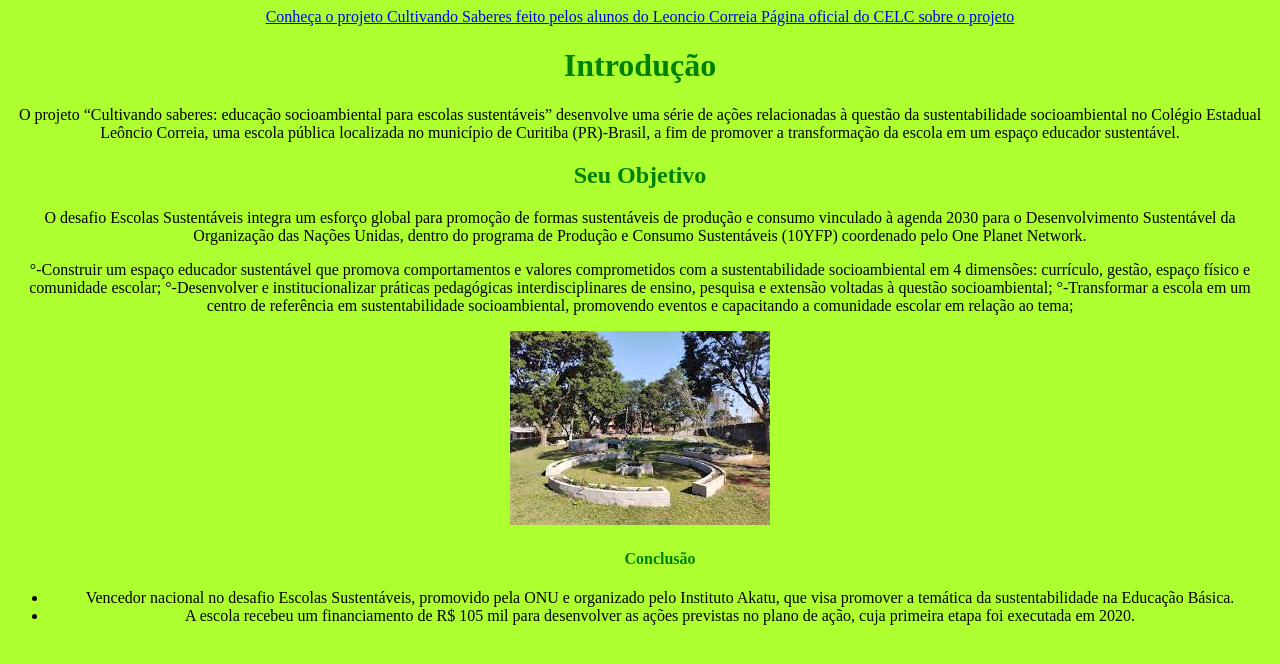
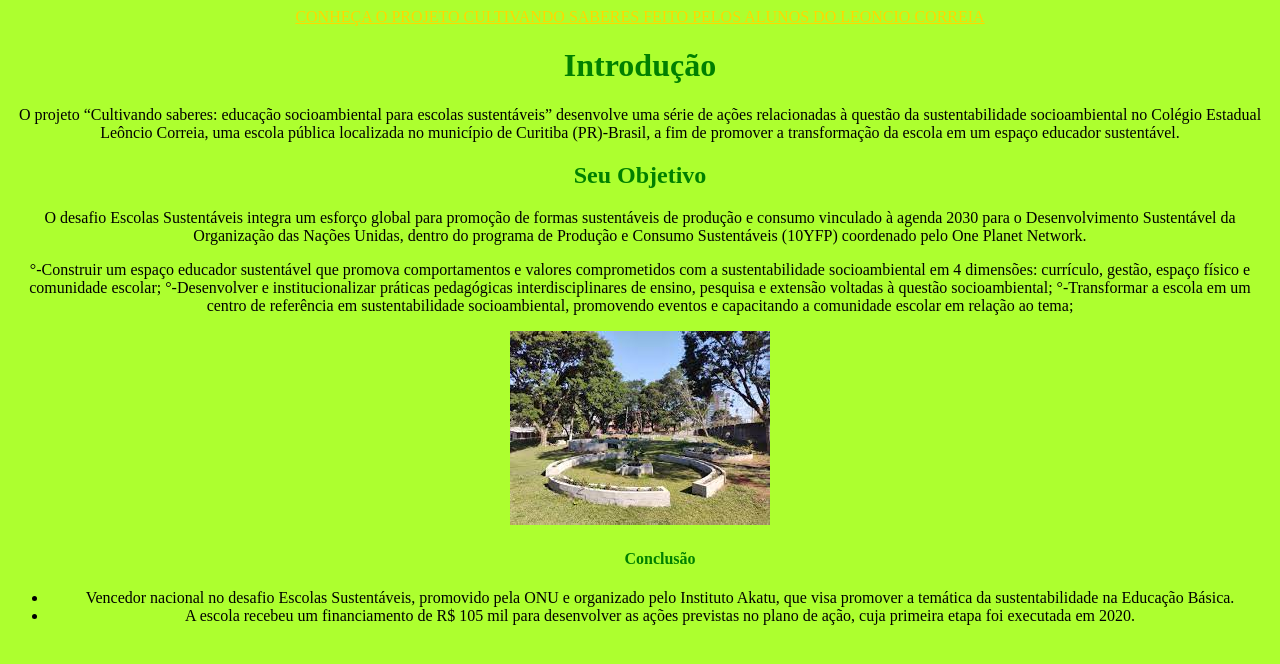
Before and after one commit to alesantos1/site-hospedado, a plain HTML site: page alecabral.html in a window 1280 px wide. Drawn offline with Linux system fonts and the light colour scheme.

Commit message:
Update alecabral.html

```diff
--- a/alecabral.html
+++ b/alecabral.html
@@ -5,15 +5,15 @@
     <meta http-equiv="X-UA-Compatible" content="IE=edge">
     <meta name="viewport" content="width=device-width, initial-scale=1.0">
     <title> CULTIVANDO SABERES </title>
-    <link rel="stylesheet" href="alecabral.css">
+    <link rel="stylesheet" href="alecabral2.css">
 </head>
 
 <body>
     <header>
         <nav>
 
-        <a href="alecabral.html"> Conheça o projeto Cultivando Saberes feito pelos alunos do Leoncio Correia </a>
-        <a href="https://leonciocorreia.com/projeto-cultivando-saberes/"> Página oficial do CELC sobre o projeto </a>
+        <a href="https://leonciocorreia.com/projeto-cultivando-saberes/"> Conheça o projeto Cultivando Saberes feito pelos alunos do Leoncio Correia </a>
+
         </nav>
     </header>
 
```
